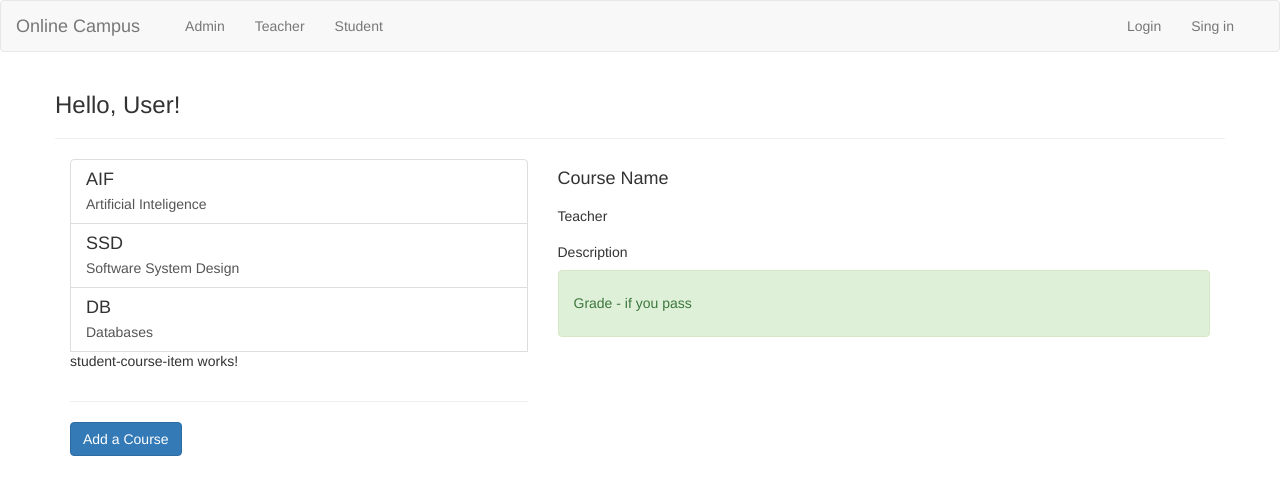
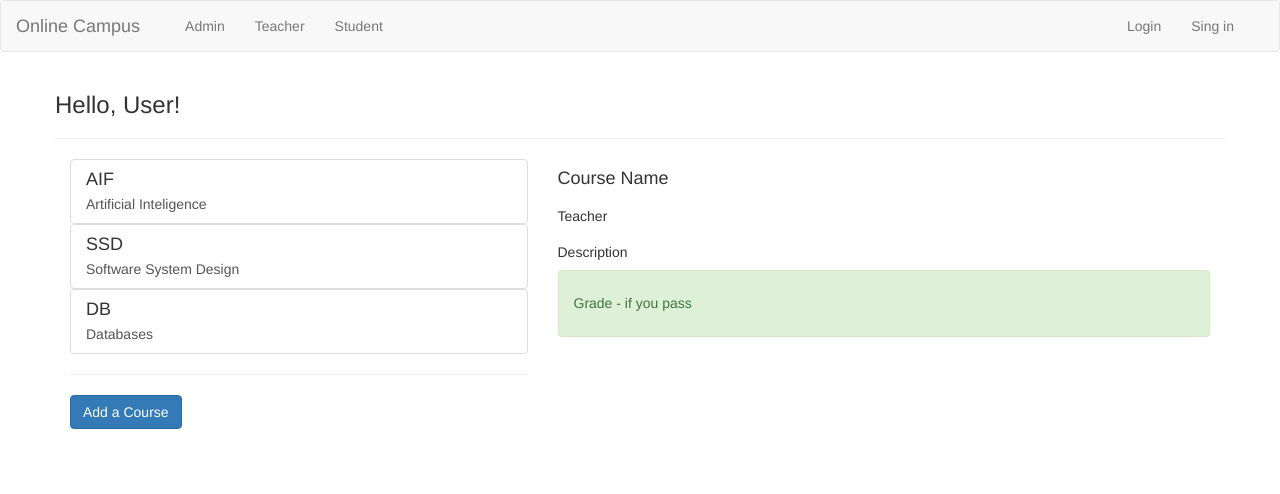
Before and after one commit to dariamuresan/online-campus, an Angular app: page / in a window 1280 px wide. Shown: the top 494 px of the page. Built offline with nearby package versions, Linux system fonts and the light colour scheme.

Commit message:
OC-16->18 Passed Course Data with Property Binding in student, teacher and admin courses components.

```diff
--- a/src/app/admin-courses/admin-course-list/admin-course-item/admin-course-item.component.html
+++ b/src/app/admin-courses/admin-course-list/admin-course-item/admin-course-item.component.html
@@ -1 +1,8 @@
-<p>admin-course-item works!</p>
+<a
+    href="#"
+    class="list-group-item clearfix">
+    <div class="pull-left">
+        <h4 class="list-group-item-heading">{{ course.abreviation }}</h4>
+        <p class="list-group-item-text">{{ course.name }}</p>
+    </div>
+</a>
--- a/src/app/admin-courses/admin-course-list/admin-course-item/admin-course-item.component.ts
+++ b/src/app/admin-courses/admin-course-list/admin-course-item/admin-course-item.component.ts
@@ -1,4 +1,5 @@
-import { Component, OnInit } from '@angular/core';
+import { Component, Input, OnInit } from '@angular/core';
+import { Course } from 'src/app/shared/course.model';
 
 @Component({
   selector: 'app-admin-course-item',
@@ -6,6 +7,7 @@ import { Component, OnInit } from '@angular/core';
   styleUrls: ['./admin-course-item.component.css']
 })
 export class AdminCourseItemComponent implements OnInit {
+  @Input() course!: Course;
 
   constructor() { }
 
--- a/src/app/admin-courses/admin-course-list/admin-course-list.component.html
+++ b/src/app/admin-courses/admin-course-list/admin-course-list.component.html
@@ -1,14 +1,7 @@
 <div class="row">
     <div class="col-xs-12">
-        <a
-        href="#"
-        class="list-group-item clearfix"
-        *ngFor="let course of courses">
-            <div class="pull-left">
-                <h4 class="list-group-item-heading">{{ course.abreviation }}</h4>
-                <p class="list-group-item-text">{{ course.name }}</p>
-            </div>
-        </a>
-        <app-admin-course-item></app-admin-course-item>
+        <app-admin-course-item
+        *ngFor="let courseElm of courses"
+        [course]="courseElm"></app-admin-course-item>
     </div>
 </div>
--- a/src/app/student-courses/student-course-list/student-course-item/student-course-item.component.html
+++ b/src/app/student-courses/student-course-list/student-course-item/student-course-item.component.html
@@ -1 +1,8 @@
-<p>student-course-item works!</p>
+<a
+    href="#"
+    class="list-group-item clearfix">
+        <div class="pull-left">
+            <h4 class="list-group-item-heading">{{ course.abreviation }}</h4>
+            <p class="list-group-item-text">{{ course.name }}</p>
+        </div>
+</a>
--- a/src/app/student-courses/student-course-list/student-course-item/student-course-item.component.ts
+++ b/src/app/student-courses/student-course-list/student-course-item/student-course-item.component.ts
@@ -1,4 +1,5 @@
-import { Component, OnInit } from '@angular/core';
+import { Component, Input, OnInit } from '@angular/core';
+import { Course } from 'src/app/shared/course.model';
 
 @Component({
   selector: 'app-student-course-item',
@@ -6,6 +7,7 @@ import { Component, OnInit } from '@angular/core';
   styleUrls: ['./student-course-item.component.css']
 })
 export class StudentCourseItemComponent implements OnInit {
+  @Input() course!: Course;
 
   constructor() { }
 
--- a/src/app/student-courses/student-course-list/student-course-list.component.html
+++ b/src/app/student-courses/student-course-list/student-course-list.component.html
@@ -1,15 +1,8 @@
 <div class="row">
     <div class="col-xs-12">
-        <a
-        href="#"
-        class="list-group-item clearfix"
-        *ngFor="let course of courses">
-            <div class="pull-left">
-                <h4 class="list-group-item-heading">{{ course.abreviation }}</h4>
-                <p class="list-group-item-text">{{ course.name }}</p>
-            </div>
-        </a>
-        <app-student-course-item></app-student-course-item>
+        <app-student-course-item
+        *ngFor="let courseElm of courses"
+        [course]="courseElm"></app-student-course-item>
     </div>
 </div>
 <hr>
--- a/src/app/teacher-courses/teacher-course-list/teacher-course-item/teacher-course-item.component.html
+++ b/src/app/teacher-courses/teacher-course-list/teacher-course-item/teacher-course-item.component.html
@@ -1 +1,8 @@
-<p>teacher-course-item works!</p>
+<a
+    href="#"
+    class="list-group-item clearfix">
+        <div class="pull-left">
+            <h4 class="list-group-item-heading">{{ course.abreviation }}</h4>
+            <p class="list-group-item-text">{{ course.name }}</p>
+        </div>
+</a>
--- a/src/app/teacher-courses/teacher-course-list/teacher-course-item/teacher-course-item.component.ts
+++ b/src/app/teacher-courses/teacher-course-list/teacher-course-item/teacher-course-item.component.ts
@@ -1,4 +1,5 @@
-import { Component, OnInit } from '@angular/core';
+import { Component, Input, OnInit } from '@angular/core';
+import { Course } from 'src/app/shared/course.model';
 
 @Component({
   selector: 'app-teacher-course-item',
@@ -6,6 +7,7 @@ import { Component, OnInit } from '@angular/core';
   styleUrls: ['./teacher-course-item.component.css']
 })
 export class TeacherCourseItemComponent implements OnInit {
+  @Input() course!: Course;
 
   constructor() { }
 
--- a/src/app/teacher-courses/teacher-course-list/teacher-course-list.component.html
+++ b/src/app/teacher-courses/teacher-course-list/teacher-course-list.component.html
@@ -1,14 +1,7 @@
 <div class="row">
     <div class="col-xs-12">
-        <a
-        href="#"
-        class="list-group-item clearfix"
-        *ngFor="let course of courses">
-            <div class="pull-left">
-                <h4 class="list-group-item-heading">{{ course.abreviation }}</h4>
-                <p class="list-group-item-text">{{ course.name }}</p>
-            </div>
-        </a>
-        <app-teacher-course-item></app-teacher-course-item>
+        <app-teacher-course-item
+        *ngFor="let courseElm of courses"
+        [course]="courseElm"></app-teacher-course-item>
     </div>
 </div>
```
